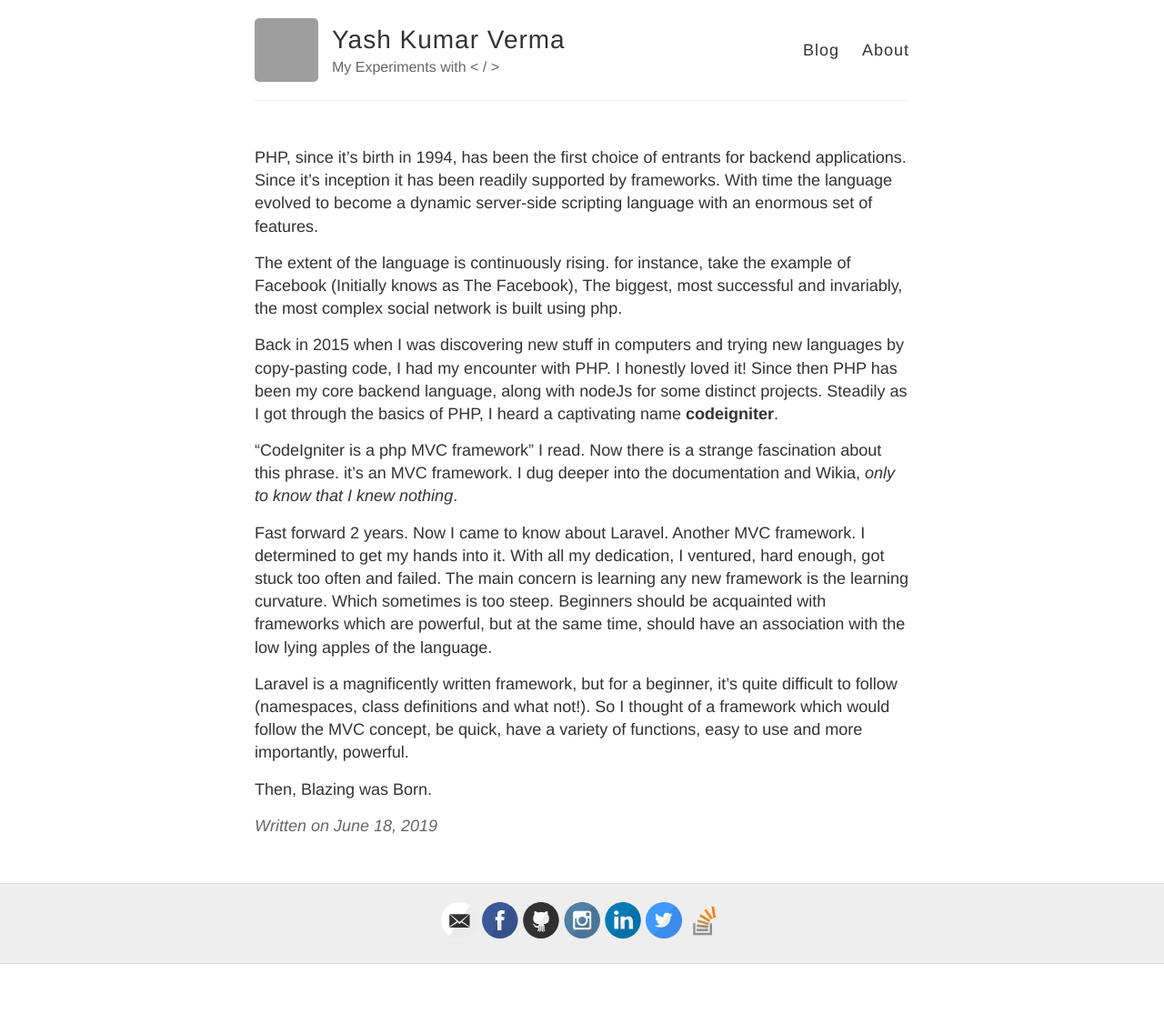
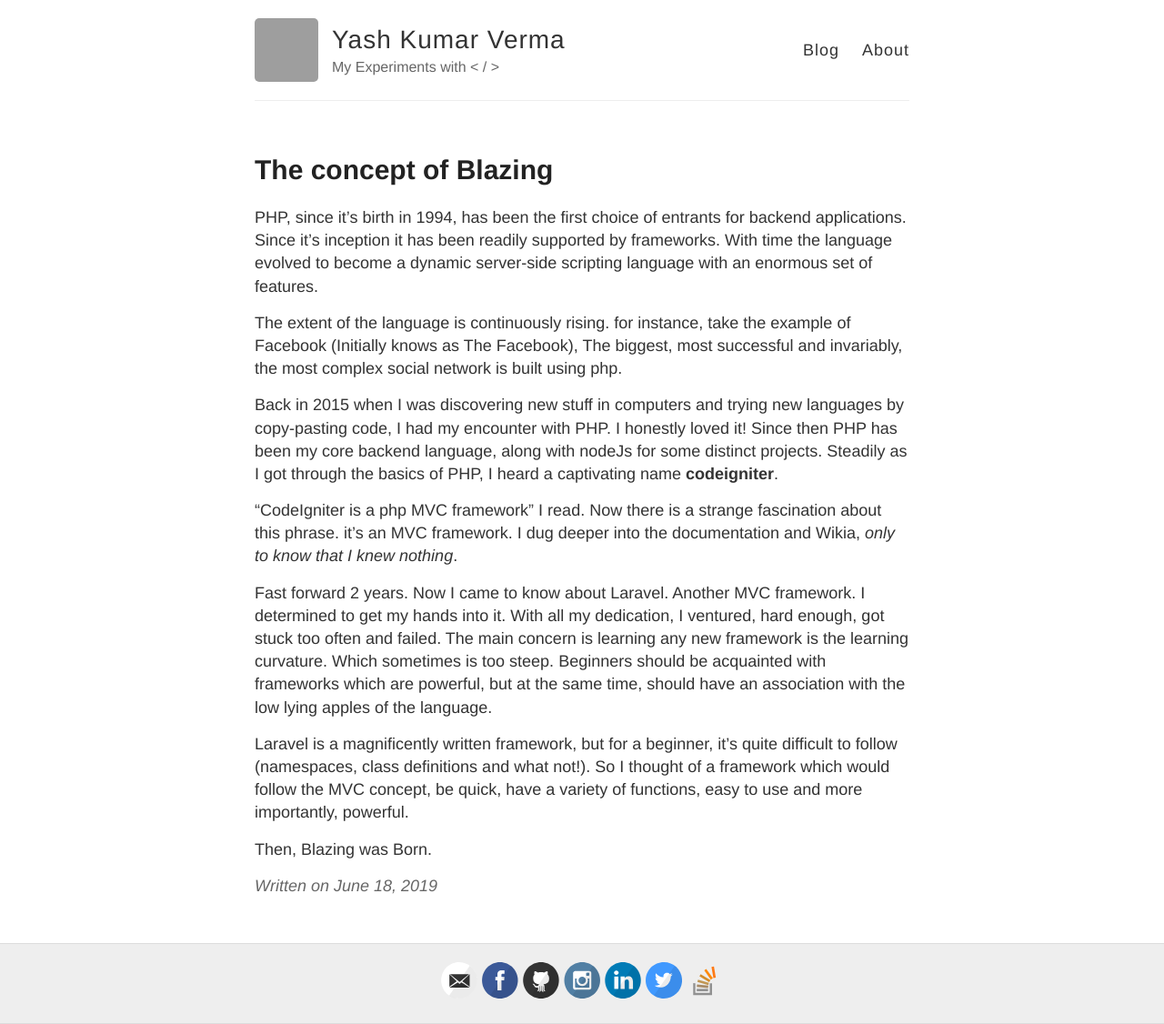
Before and after one commit to YashKumarVerma/blog, a Jekyll site: the page built from _posts/2019-6-18-The-Idea-of-Blazing.md, in a window 1280 px wide. Shown: the whole page at 91% size. Built offline with Jekyll 4.4.1, drawn with Linux system fonts in a browser that asks for light colours; our own code applies the rules of GitHub Pages for plain Markdown files; before the commit the page ends 1060 px from its top, so only the background shows below that; grey boxes are pictures that could not be loaded.

Commit message:
short title

```diff
--- a/_posts/2019-6-18-Blazing-The-Idea-behind-the-Beginners-Framework.md
+++ b/_posts/2019-6-18-The-Idea-of-Blazing.md
@@ -1,6 +1,6 @@
 ---
 layout: post
-title: Blazing: The Idea behind the beginner's framework
+title: The concept of Blazing
 ---
 
 PHP, since it's birth in 1994, has been the first choice of entrants for backend applications. Since it's inception it has been readily supported by frameworks. With time the language evolved to become a dynamic server-side scripting language with an enormous set of features.
```
